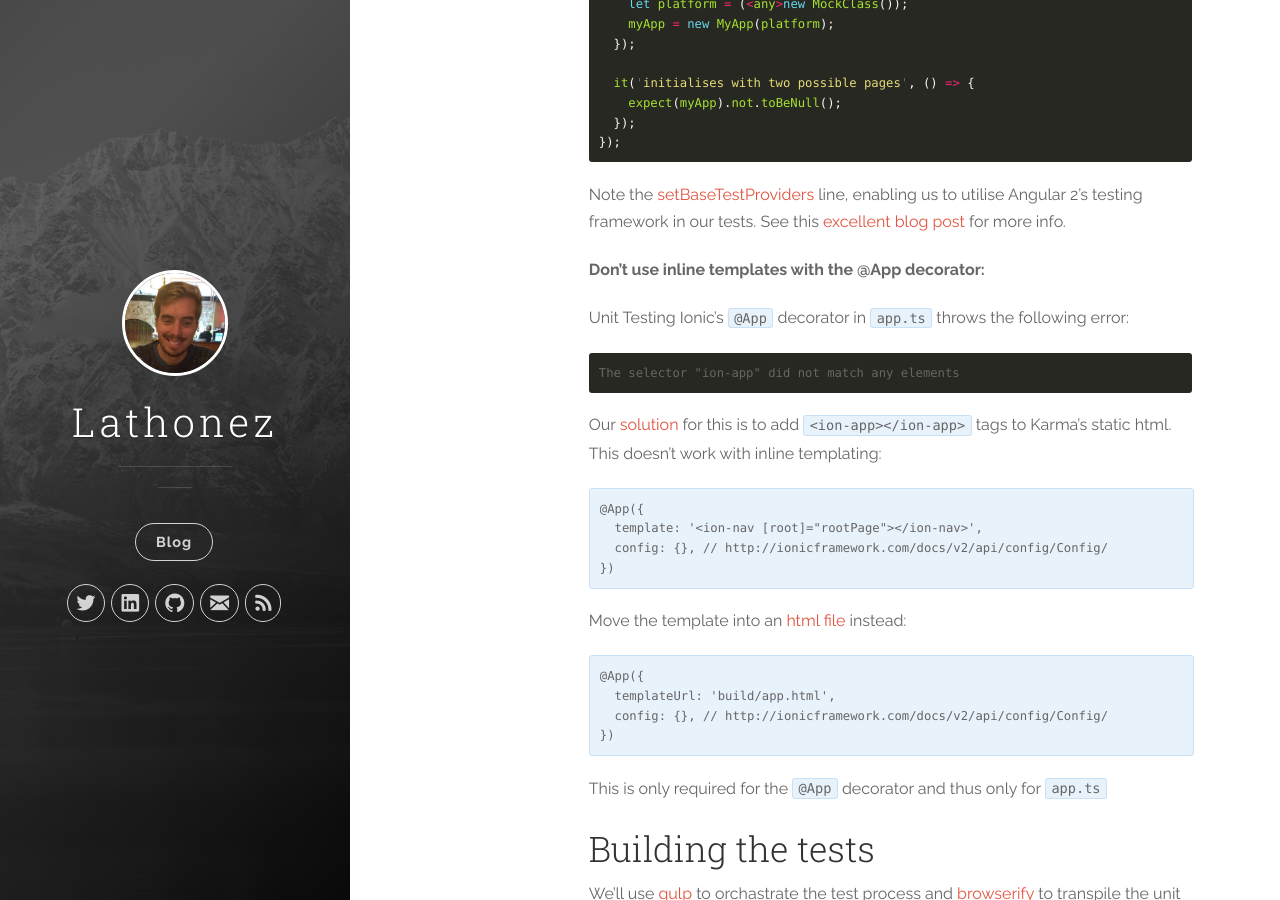
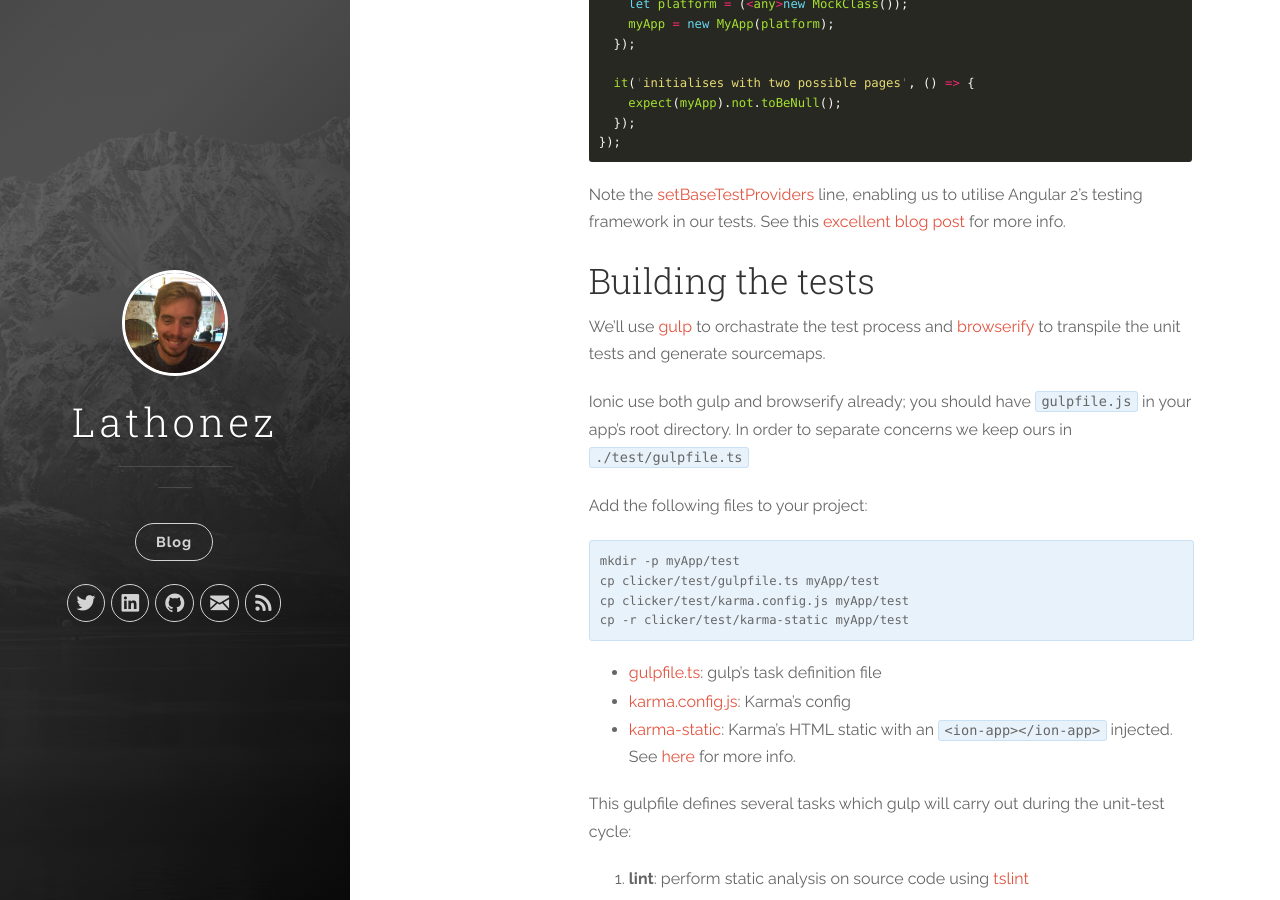
Before and after one commit to lathonez/lathonez.github.io, a Jekyll site: the page built from _posts/2016-02-21-ionic-2-unit-testing.markdown, in a window 1280 px wide and 900 px high, scrolled down 3139 px. Built offline with Jekyll 4.4.1, drawn with Linux system fonts in a browser that asks for light colours; nearby versions of some CDN libraries.

Commit message:
Remove deprecated @App section
The [https://github.com/lathonez/clicker/](Clicker) code has been kept up to date and removed the usage of the App decorator, but this blog post still has a section about it. It looks to me like it's no longer relevant because [https://github.com/lathonez/clicker/blob/master/test/karma.config.js](karma.conf.js) no longer contains a `templateUrl` setting.

Thanks for the post - it's a great guide to getting tests in to an Ionic project project!

- Removed App decorator section from blog post

````diff
--- a/_posts/2016-02-21-ionic-2-unit-testing.markdown
+++ b/_posts/2016-02-21-ionic-2-unit-testing.markdown
@@ -119,37 +119,6 @@ describe('MyApp', () => {
 
 Note the [setBaseTestProviders][sbtp-docs] line, enabling us to utilise Angular 2's testing framework in our tests. See this [excellent blog post][angular2-di-testing] for more info.
 
-**Don't use inline templates with the @App decorator:**
-
-Unit Testing Ionic's `@App` decorator in `app.ts` throws the following error:
-
-```
-The selector "ion-app" did not match any elements
-```
-
-Our [solution][clicker-issue-79] for this is to add `<ion-app></ion-app>` tags to Karma's static html. This doesn't work with inline templating:
-
-<div class="highlighter-rouge">
-<pre class="lowlight">
-<code>@App({
-  template: '<ion-nav [root]="rootPage"></ion-nav>',
-  config: {}, // http://ionicframework.com/docs/v2/api/config/Config/
-})</code>
-</pre>
-</div>
-
-Move the template into an [html file][app.html] instead:
-
-<div class="highlighter-rouge">
-<pre class="lowlight">
-<code>@App({
-  templateUrl: 'build/app.html',
-  config: {}, // http://ionicframework.com/docs/v2/api/config/Config/
-})</code>
-</pre>
-</div>
-
-This is only required for the `@App` decorator and thus only for `app.ts`
 
 Building the tests
 ------------------
````
